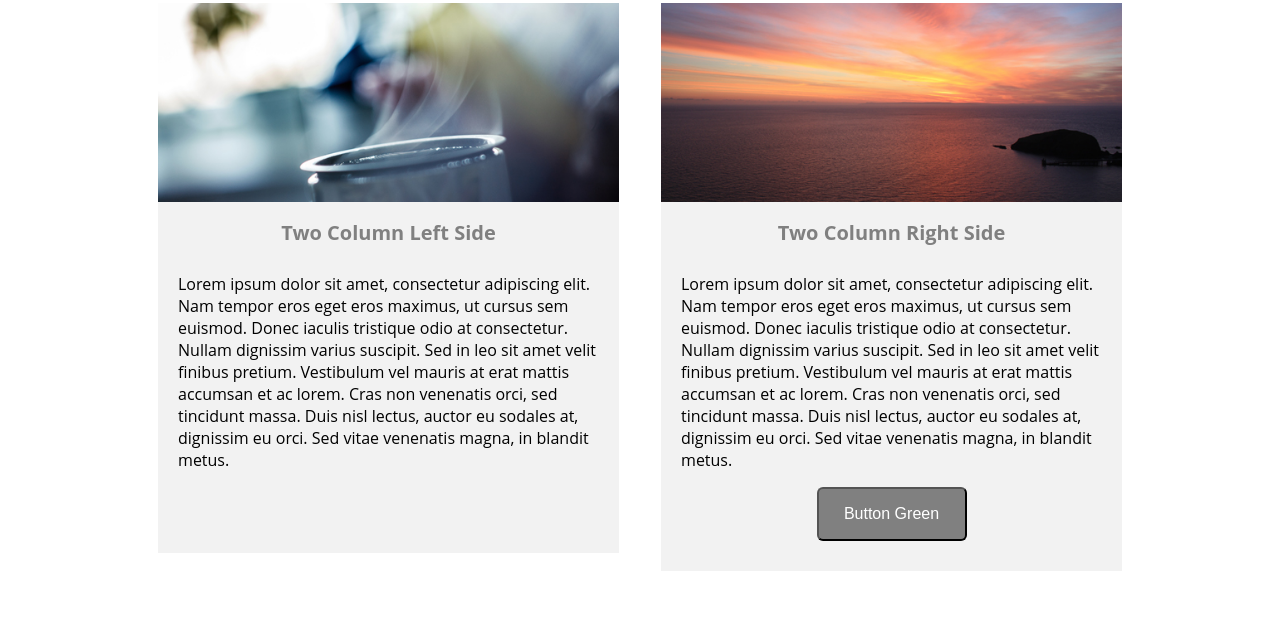
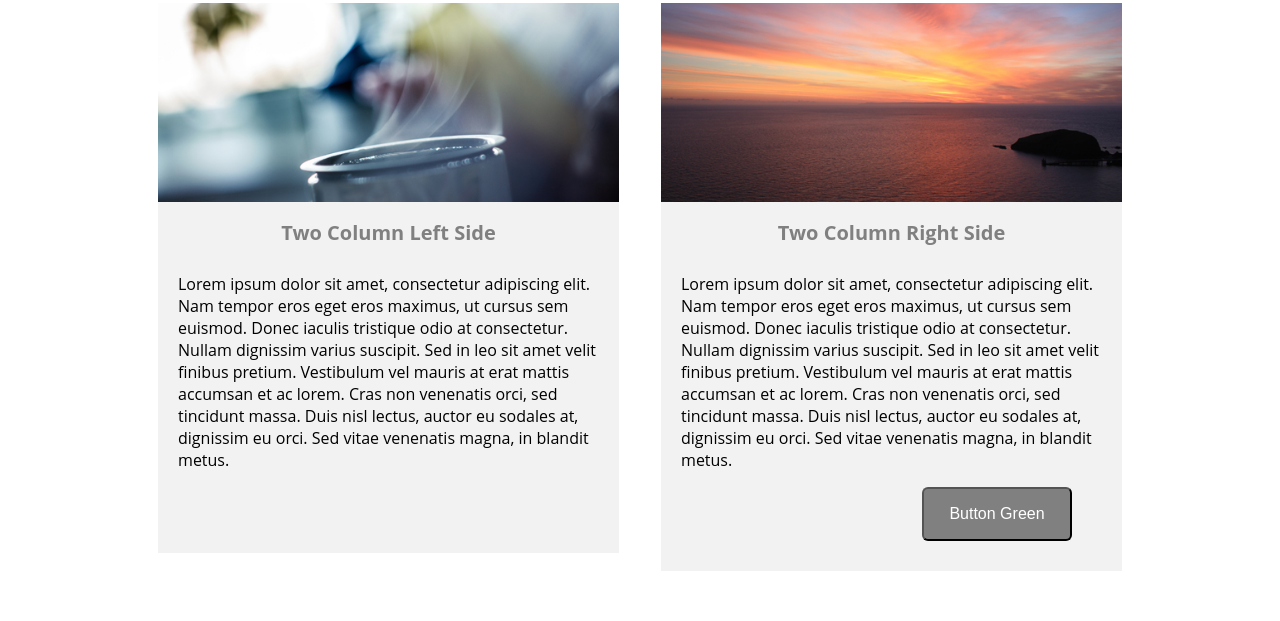
Before and after one commit to jnch009/conquerTemplateJeremy, a React app: page / in a window 1280 px wide. Shown: the part 1149-1770 px from the top of the page. Built offline with nearby package versions, Linux system fonts and the light colour scheme.

Commit message:
aligning card button to the right with padding

```diff
--- a/src/components/about.js
+++ b/src/components/about.js
@@ -65,6 +65,7 @@ function About() {
               buttonText="Button Green"
               imgLink="2-2.jpg"
               buttonClass="topRowButtons"
+              buttonWrapper="cardButton"
               cardColor="grey"
             />
           </div>
--- a/src/components/card.css
+++ b/src/components/card.css
@@ -37,6 +37,12 @@ img {
   grid-template-rows: 1fr 3fr;
 }
 
+.cardButton {
+  display: flex;
+  justify-content: flex-end;
+  padding-right: 50px;
+}
+
 .bootstrapBody {
   padding: 0 20px;
   text-align: left;
--- a/src/components/card.js
+++ b/src/components/card.js
@@ -13,7 +13,8 @@ class Card extends React.Component {
       buttonText: this.props.buttonText,
       imgLink: this.props.imgLink,
       buttonClass: this.props.buttonClass,
-      buttonColor: this.props.cardColor
+      buttonColor: this.props.cardColor,
+      buttonWrapper: this.props.buttonWrapper
     };
   }
 
@@ -31,6 +32,7 @@ class Card extends React.Component {
             </h2>
             <p class="bootstrapBody">{this.state.body}</p>
           </div>
+          <div class={this.state.buttonWrapper}>
             <button
               class={this.state.buttonClass}
               style={{ "background-color": this.state.buttonColor }}
@@ -39,6 +41,7 @@ class Card extends React.Component {
             </button>
           </div>
         </div>
+      </div>
     );
   }
 }
```
Lines whose indentation alone changed are shown as unchanged.
